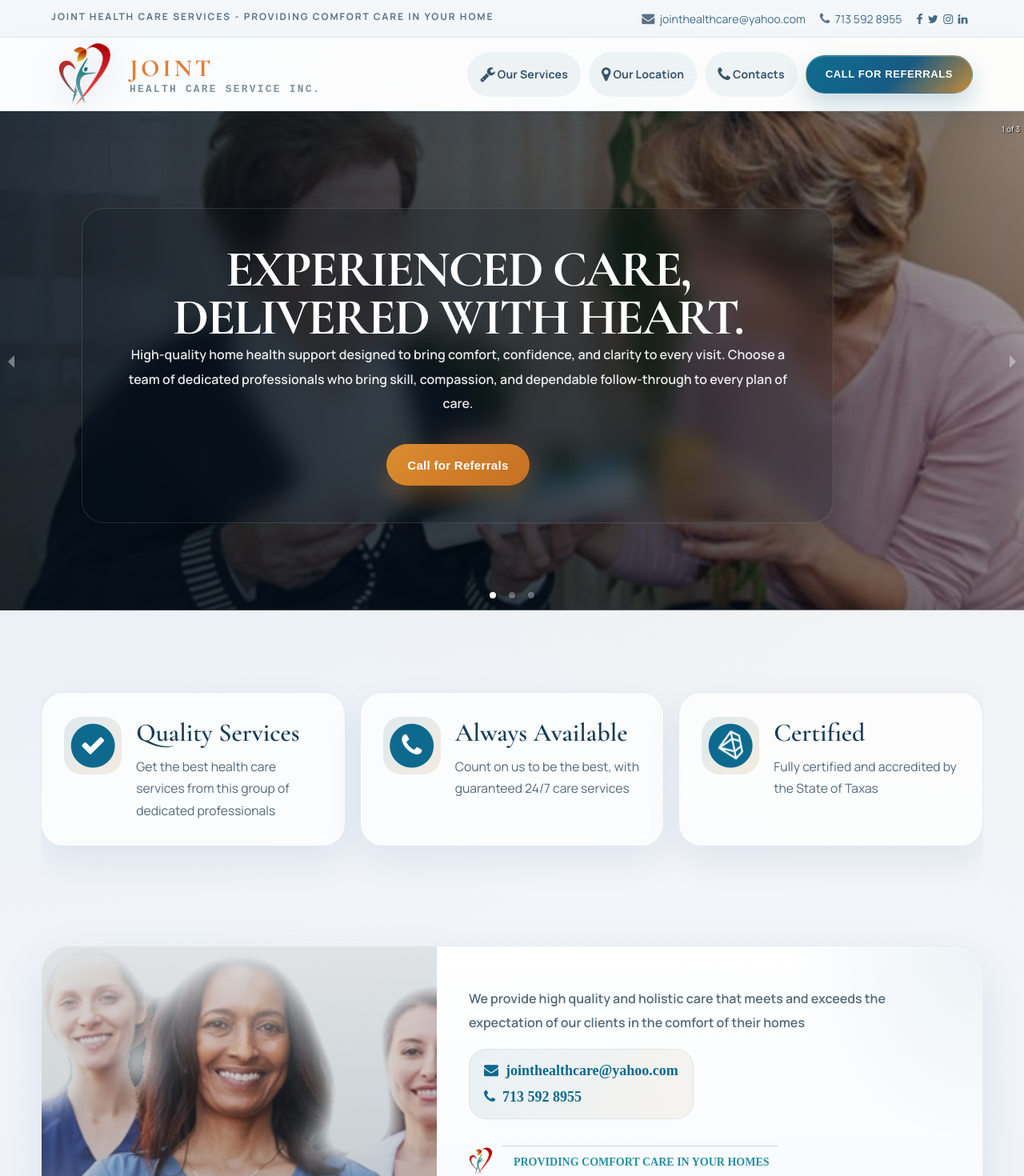
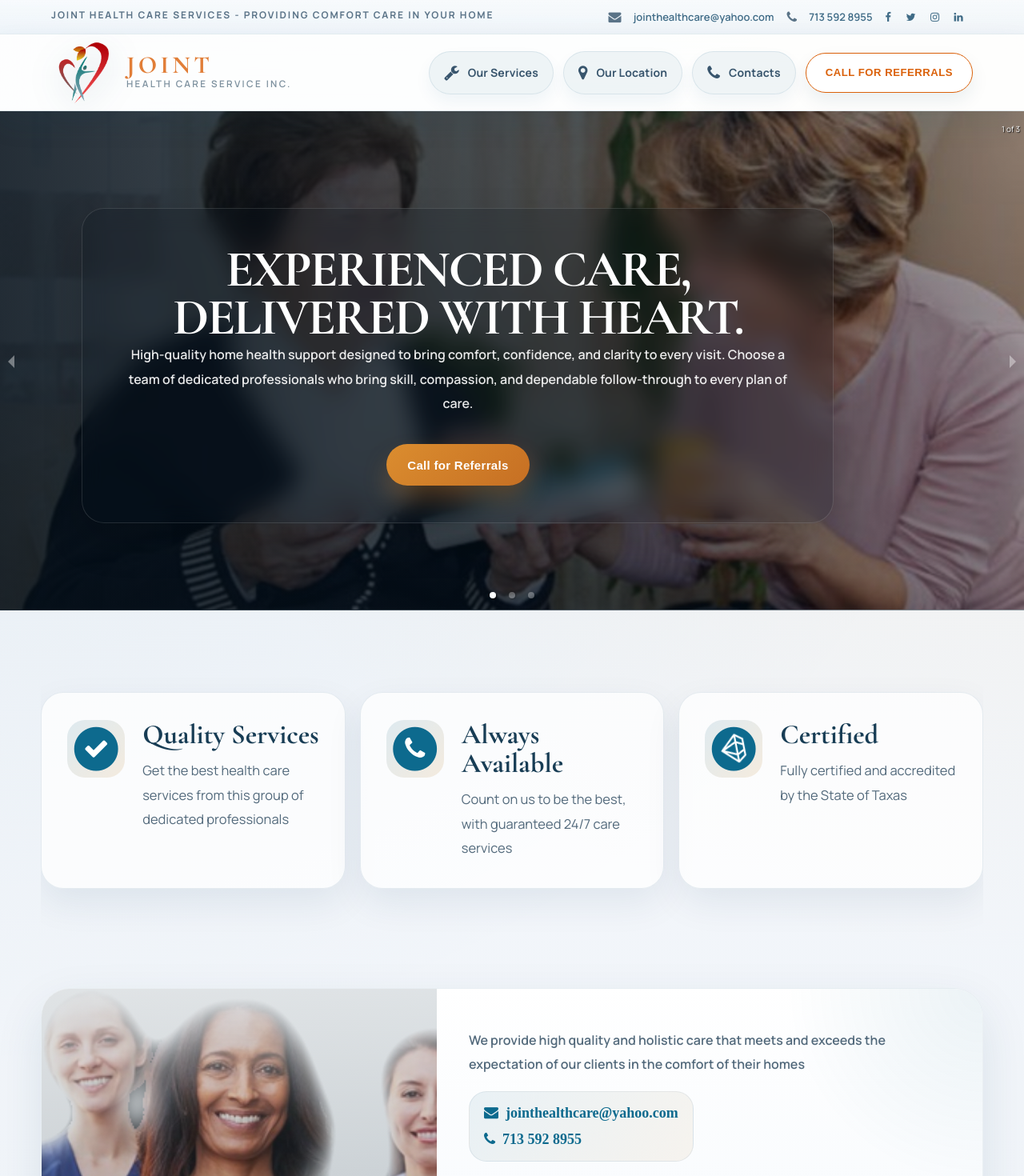
Before and after one commit to OPOKUSIAWEUGENE/joint_health_care_website4, a React (Create React App) app: page / in a window 1280 px wide. Shown: the top 1470 px of the page at 80% size. Built offline with nearby package versions, Linux system fonts and the light colour scheme.

Commit message:
`Updated layout.module.css with various styling changes`

```diff
--- a/src/Layout/layout.module.css
+++ b/src/Layout/layout.module.css
@@ -363,32 +363,33 @@ padding:15px 0 15px 8px;
     /* flex-direction: column; */
     justify-content: center;
     align-items: center;
-    gap:10px;
+    gap:14px;
     height:100%;
    animation: flash 600ms ease infinite alternate;
 }
 
 .parallaxtextcontent
 {
-  width:300px;
+  width: calc(100% - 90px);
   display:flex;
   flex-direction: column;
+  gap: 12px;
 
 
 }
 .parallaxwordtitle{
   font-family:'Times New Roman', Times, serif;
-    font-size: 25px;
-    font-weight: 600;
+    font-size: 28px;
+    font-weight: 700;
     color:rgb(67, 45, 17);
 }
 .parallaxwordcontent{
     font-family:'Times New Roman', Times, serif;
-    font-size: 16px;
+    font-size: 17px;
     font-weight: 400;
     color:rgb(57, 59, 80);
     /* text-align: center; */
-    line-height: 27px;
+    line-height: 29px;
 
 }
 .parallaxwordcontent:hover, .parallaxwordtitle:hover{
@@ -2149,8 +2150,8 @@ text-align: center;
 }
 
 .headerTop {
-  padding: 12px 5vw;
-  background: rgba(245, 249, 252, 0.86);
+  padding: 10px 5vw;
+  background: linear-gradient(180deg, rgba(248, 251, 253, 0.94), rgba(239, 245, 250, 0.88));
   color: #5a7387;
   border-bottom: 1px solid rgba(24, 88, 120, 0.08);
   backdrop-filter: blur(18px);
@@ -2166,14 +2167,15 @@ text-align: center;
 
 .headerTopright {
   padding-right: 0;
-  gap: 18px;
+  gap: 16px;
   align-items: center;
   flex-wrap: wrap;
 }
 
 .headerTopright a {
   color: #3f6b86;
-  font-size: 14px;
+  font-size: 13px;
+  font-weight: 600;
   text-decoration: none;
 }
 
@@ -2181,13 +2183,20 @@ text-align: center;
   color: #0f6b8d;
 }
 
+.headerTopright span {
+  display: inline-flex;
+  align-items: center;
+  gap: 6px;
+  white-space: nowrap;
+}
+
 .header,
 .headerMinimized {
-  min-height: 92px;
+  min-height: 96px;
   border-bottom: 1px solid rgba(18, 82, 116, 0.12);
-  background: rgba(255, 255, 255, 0.84);
-  backdrop-filter: blur(20px);
-  box-shadow: 0 14px 30px rgba(19, 64, 92, 0.08);
+  background: rgba(255, 255, 255, 0.9);
+  backdrop-filter: blur(22px);
+  box-shadow: 0 16px 34px rgba(19, 64, 92, 0.1);
 }
 
 .headerleft {
@@ -2205,34 +2214,37 @@ text-align: center;
 .header .logoCaptionText1 {
   color: rgb(218, 96, 9);
   font-family: "Cormorant Garamond", serif;
-  font-size: clamp(1.9rem, 2.4vw, 3.1rem);
-  letter-spacing: 0.12em;
+  font-size: clamp(1.9rem, 2.4vw, 3rem);
+  letter-spacing: 0.14em;
+  line-height: 0.92;
 }
 
 .header .logoCaptionText2 {
   color: #5d7586;
-  font-size: 0.8rem;
-  letter-spacing: 0.18em;
+  font-family: "Manrope", sans-serif;
+  font-size: 0.73rem;
+  letter-spacing: 0.2em;
   text-transform: uppercase;
 }
 
 .logoFrame {
   display: flex;
   align-items: center;
-  gap: 14px;
+  gap: 12px;
 }
 
 .logoFrame img {
-  width: 84px;
-  height: 84px;
+  width: 82px;
+  height: 82px;
   object-fit: contain;
   filter: drop-shadow(0 12px 20px rgba(18, 60, 88, 0.18));
 }
 
 .headermiddle {
   justify-content: flex-end;
-  gap: 10px;
+  gap: 12px;
   padding-right: 5vw;
+  align-items: center;
 }
 
 .headermiddle a {
@@ -2242,14 +2254,19 @@ text-align: center;
 }
 
 .square {
-  padding: 0 16px;
-  height: 56px;
+  padding: 0 18px;
+  height: 54px;
   border-radius: 999px;
   background: rgba(13, 87, 124, 0.06);
+  border: 1px solid rgba(13, 87, 124, 0.1);
   color: #38556d;
   font-size: 14px;
   font-weight: 700;
   letter-spacing: 0.01em;
+  display: inline-flex;
+  align-items: center;
+  gap: 8px;
+  box-shadow: 0 10px 20px rgba(17, 93, 129, 0.06);
   transition:
     transform 180ms ease,
     background 180ms ease,
@@ -2260,24 +2277,23 @@ text-align: center;
   transform: translateY(-2px);
   background: rgba(13, 87, 124, 0.12);
   color: #0f6b8d;
+  box-shadow: 0 14px 24px rgba(17, 93, 129, 0.12);
 }
 
 .headerButton {
   width: auto;
   min-width: 188px;
   padding: 0 24px;
-  height: 48px;
+  height: 50px;
   border-radius: 999px;
-  background: linear-gradient(135deg, #0e6e90, #175b84 55%, #c58b36);
-  border: 1px solid rgba(255, 255, 255, 0.14);
-  box-shadow:
-    0 14px 30px rgba(17, 93, 129, 0.22),
-    inset 0 1px 0 rgba(255, 255, 255, 0.18);
+  background: #ffffff;
+  border: 1.5px solid rgb(218, 96, 9);
+  box-shadow: 0 10px 22px rgba(18, 60, 88, 0.08);
   letter-spacing: 0.04em;
   text-transform: uppercase;
   font-size: 0.82rem;
   font-weight: 800;
-  color: #ffffff;
+  color: rgb(218, 96, 9);
   display: inline-flex;
   align-items: center;
   justify-content: center;
@@ -2290,10 +2306,8 @@ text-align: center;
 
 .headerButton:hover {
   transform: translateY(-2px);
-  filter: brightness(1.03) saturate(1.05);
-  box-shadow:
-    0 18px 40px rgba(17, 93, 129, 0.3),
-    inset 0 1px 0 rgba(255, 255, 255, 0.2);
+  background: rgba(218, 96, 9, 0.06);
+  box-shadow: 0 14px 26px rgba(18, 60, 88, 0.12);
 }
 
 .headerButton:focus-visible,
@@ -2330,10 +2344,12 @@ text-align: center;
 .dropdownmenu {
   right: 5vw;
   top: 82px;
-  min-width: 220px;
-  border-radius: 18px;
-  background: rgba(14, 26, 36, 0.94);
-  padding: 14px;
+  min-width: 240px;
+  border-radius: 20px;
+  background: rgba(14, 26, 36, 0.96);
+  padding: 12px;
+  border: 1px solid rgba(255, 255, 255, 0.08);
+  backdrop-filter: blur(18px);
   box-shadow: 0 20px 45px rgba(10, 20, 30, 0.25);
 }
 
@@ -2347,6 +2363,7 @@ text-align: center;
   gap: 10px;
   padding: 10px 12px;
   border-radius: 12px;
+  font-size: 0.92rem;
   transition: background 160ms ease;
 }
 
@@ -2557,13 +2574,13 @@ text-align: center;
   width: 100%;
   min-width: 0;
   height: 100%;
-  padding: 30px 28px;
+  padding: 34px 32px;
   border-radius: 28px;
   background: rgba(255, 255, 255, 0.74);
   border: 1px solid rgba(25, 83, 118, 0.1);
   box-shadow: 0 18px 45px rgba(16, 57, 84, 0.08);
   align-items: flex-start;
-  gap: 18px;
+  gap: 22px;
   animation: none;
 }
 
@@ -2582,20 +2599,21 @@ text-align: center;
   display: flex;
   flex-direction: column;
   flex: 1;
-  gap: 10px;
+  gap: 12px;
 }
 
 .parallaxwordtitle {
   font-family: "Cormorant Garamond", serif;
-  font-size: 2rem;
+  font-size: 2.15rem;
+  line-height: 1.05;
   color: #183d55;
 }
 
 .parallaxwordcontent {
   font-family: "Manrope", sans-serif;
-  line-height: 1.75;
+  line-height: 1.85;
   color: #52697b;
-  font-size: 0.98rem;
+  font-size: 1.03rem;
   flex: 1;
 }
 
@@ -3054,7 +3072,8 @@ text-align: center;
 
 @media only screen and (max-width: 780px) {
   .headerTop {
-    padding: 10px 16px;
+    padding: 8px 16px;
+    text-align: center;
   }
 
   .headerleft {
@@ -3062,19 +3081,57 @@ text-align: center;
     padding: 0;
   }
 
+  .headerTopright {
+    justify-content: center;
+    gap: 8px 12px;
+  }
+
+  .headerTopright span {
+    font-size: 0.72rem;
+    white-space: normal;
+  }
+
+  .headerTopright a {
+    font-size: 0.72rem;
+  }
+
   .logoFrame {
     justify-content: center;
+    gap: 10px;
   }
 
   .logoFrame img {
-    width: 72px;
-    height: 72px;
+    width: 68px;
+    height: 68px;
   }
 
   .header,
   .headerMinimized {
-    padding: 14px 0 18px;
-    gap: 8px;
+    padding: 12px 16px 16px;
+    gap: 10px;
+  }
+
+  .headermiddle {
+    display: none;
+  }
+
+  .menuicon {
+    width: 100%;
+    justify-content: center;
+    margin-right: 0;
+  }
+
+  .menuicon button {
+    width: 44px;
+    height: 44px;
+    font-size: 22px;
+  }
+
+  .dropdownmenu {
+    right: 16px;
+    left: 16px;
+    top: 74px;
+    min-width: 0;
   }
 
   .carousel {
```
